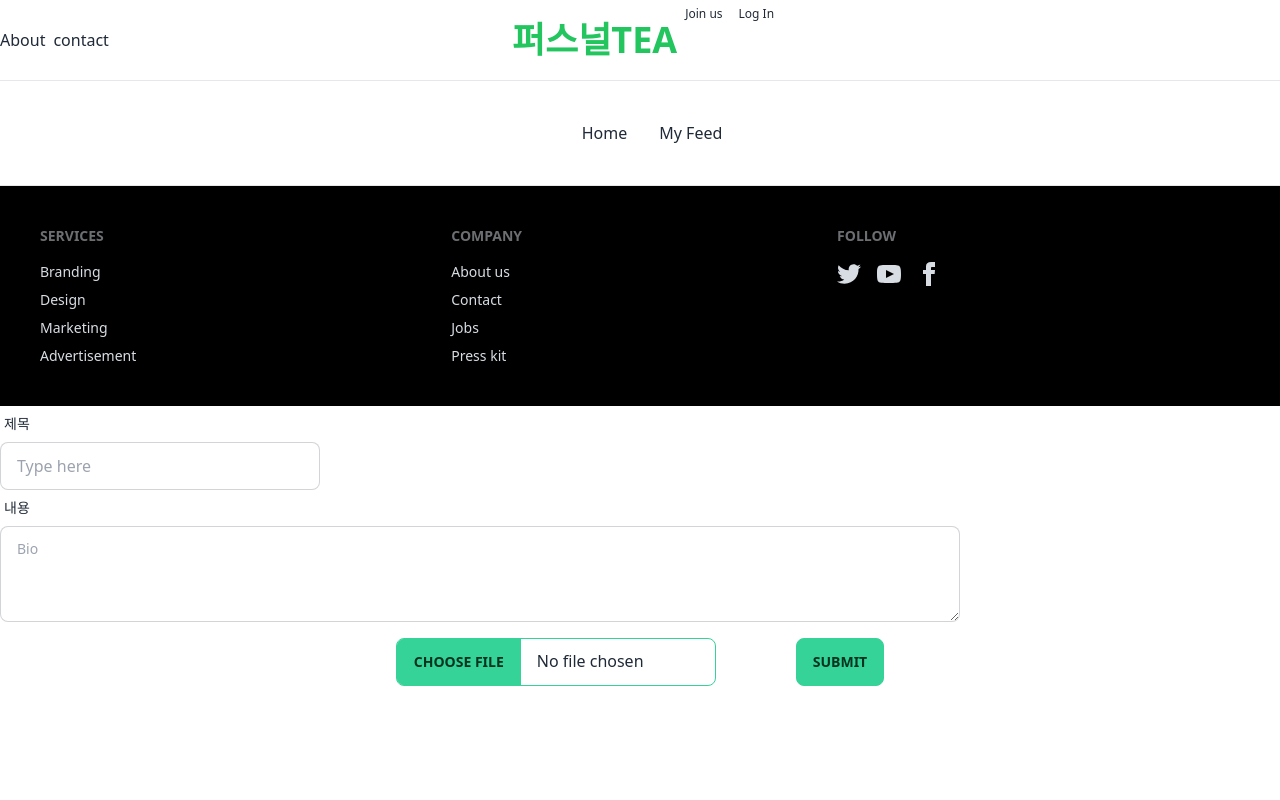
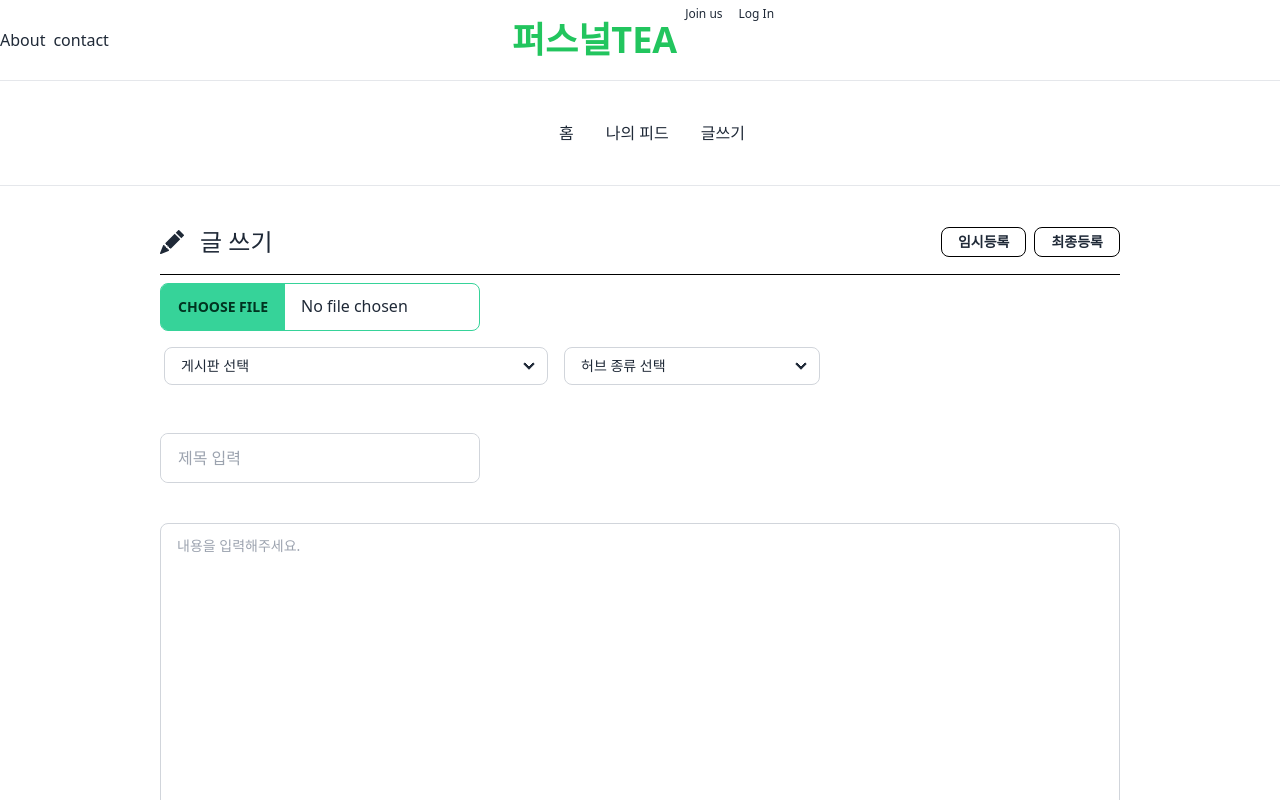
Before and after one commit to sw-hackathon-team-41/client, a React (Create React App) app: page /textForm in a window 1280 px wide. Shown: the top 800 px of the page. Built offline with nearby package versions, Linux system fonts and the light colour scheme.

Commit message:
글쓰기 페이지

```diff
--- a/package.json
+++ b/package.json
@@ -13,6 +13,7 @@
     "classnames": "^2.3.2",
     "react": "^18.2.0",
     "react-dom": "^18.2.0",
+    "react-icon": "^1.0.0",
     "react-icons": "^4.10.1",
     "react-router-dom": "^6.14.0",
     "react-scripts": "5.0.1",
--- a/src/App.js
+++ b/src/App.js
@@ -5,7 +5,7 @@ import Home from "./containers/home";
 import MyFeed from "./containers/myFeed";
 import { BrowserRouter as Router, Routes, Route } from 'react-router-dom'
 
-import TextForm from "./components/textForm";
+import TextForm from "./containers/textForm";
 
 function App() {
   return (
@@ -15,11 +15,11 @@ function App() {
         <Routes>
           <Route path='/' Component={Home}></Route>
           <Route path='/myfeed' Component={MyFeed} />
+          <Route path='/textForm' Component={TextForm} />
         </Routes>
       </Router>
       {/* <Home /> */}
       <Footer />
-      <TextForm />
     </div>
     );
   }
--- a/src/components/textForm.jsx
+++ /dev/null
@@ -1,77 +0,0 @@
-import React, { useState } from "react";
-
-export default function TextForm() {
-    const [title, setTitle] = useState("");
-    const [content, setContent] = useState("");
-
-    const handleTitleChange = (event) => {
-        setTitle(event.target.value);
-    };
-
-    const handleContentChange = (event) => {
-        setContent(event.target.value);
-    };
-
-    const handleSubmit = () => {
-        const data = {
-            userId: 1,
-            title: title,
-            content: content,
-        };
-
-        fetch("http://52.78.155.175/article", {
-            method: "POST",
-            headers: {
-                "Content-Type": "application/json",
-            },
-            body: JSON.stringify(data),
-        })
-            .then((response) => response.json())
-            .then((responseData) => {
-                console.log("Data sent successfully:", responseData);
-            })
-            .catch((error) => {
-                console.error("Error sending data:", error);
-            });
-    };
-
-    return (
-        <>
-            <div className="form-control w-full max-w-xs">
-                <label className="label">
-                    <span className="label-text">제목</span>
-                </label>
-                <input
-                    type="text"
-                    placeholder="Type here"
-                    className="input input-bordered w-full max-w-xs"
-                    value={title}
-                    onChange={handleTitleChange}
-                />
-            </div>
-
-            <div className="form-control">
-                <label className="label">
-                    <span className="label-text">내용</span>
-                </label>
-                <textarea
-                    className="textarea textarea-bordered h-24 w-3/4 mb-4"
-                    placeholder="Bio"
-                    value={content}
-                    onChange={handleContentChange}
-                ></textarea>
-            </div>
-
-            <div className="flex justify-center">
-                <input
-                    type="file"
-                    className="mr-20 file-input file-input-bordered file-input-success w-full max-w-xs"
-                />
-
-                <button className="btn btn-success" onClick={handleSubmit}>SubMit</button>
-
-            </div>
-
-        </>
-    );
-}
--- a/src/containers/navBar.jsx
+++ b/src/containers/navBar.jsx
@@ -8,10 +8,10 @@ import {
 export default function NavBar() {
   return (
     <>
-        <div className="flex flex-col w-full">
+        <div className="flex flex-col w-full bg-white">
 
             <div className="flex flex-row">
-                <div className="basis-2/5    flex items-center">
+                <div className="basis-2/5 flex items-center">
                     <div className='mr-2'>About</div>
                     <div className=''>contact</div>
                 </div>
@@ -27,16 +27,17 @@ export default function NavBar() {
 
             </div>
         </div>
-        <hr />
-        <div className="flex flex-row basis-2 justify-center h-20 my-3 card rounded-box place-items-center">
+        <hr className='bg-white'/>
+        <div className="flex flex-row basis-2 justify-center h-20 my-3 card rounded-box place-items-center bg-white">
             <NavMenu>
-                <NavLink to='/' activestyle="true" activeClassName='active'>Home</NavLink>
-                <NavLink to='/myfeed' actiestyle="false">My Feed</NavLink>
+                <NavLink to='/' activestyle="true" activeClassName='active'>홈</NavLink>
+                <NavLink to='/myfeed' actiestyle="false">나의 피드</NavLink>
+                <NavLink to='/textForm' actiestyle="false">글쓰기</NavLink>
             </NavMenu>
             {/* <button className="btn btn-active" title="Home">Home</button>
             <button className="btn btn-active" title="My Feed">My Feed</button> */}
         </div>
-        <hr />
+        <hr className='bg-white'/>
 
 
     </>
--- /dev/null
+++ b/src/containers/textForm.jsx
@@ -0,0 +1,111 @@
+import React, { useState } from "react";
+import { BsPencilFill } from "react-icons/bs"
+
+export default function TextForm() {
+    const [title, setTitle] = useState("");
+    const [content, setContent] = useState("");
+
+    const handleTitleChange = (event) => {
+        setTitle(event.target.value);
+    };
+
+    const handleContentChange = (event) => {
+        setContent(event.target.value);
+    };
+
+    const handleSubmit = () => {
+        const data = {
+            userId: 1, //유저 아이디 번호
+            title: title,
+            content: content,
+        };
+
+        fetch("http://52.78.155.175/article", {
+            method: "POST",
+            headers: {
+                "Content-Type": "application/json",
+            },
+            body: JSON.stringify(data),
+        })
+            .then((response) => response.json())
+            .then((responseData) => {
+                console.log("Data sent successfully:", responseData);
+            })
+            .catch((error) => {
+                console.error("Error sending data:", error);
+            });
+    };
+
+    return (
+        <>
+            <div className="mb-10 mx-40">
+                <div className="text-2xl mt-10 flex items-center">
+                    <span className="mr-4"><BsPencilFill /></span>글 쓰기
+                    <button onClick={handleSubmit} className="ml-auto px-4 py-1 text-sm font-semibold rounded-lg border border-black hover:text-white hover:bg-black hover:border-transparent">
+                        임시등록</button>
+                    <button className="ml-2 px-4 py-1 text-sm font-semibold rounded-lg border border-black hover:text-white hover:bg-black hover:border-transparent">
+                        최종등록</button>
+                </div>
+
+                <hr className="border-black mt-4" />
+
+
+                <input type="file" className="my-2 mr-20 file-input file-input-bordered file-input-success w-full max-w-xs"/>
+
+
+                <ul className="menu menu-horizontal px-1 flex">
+                    <li>
+                        <details className="w-96 border border-gray-300 rounded-lg mr-4">
+                            <summary>
+                                게시판 선택
+                            </summary>
+                            <ul className="p-2 bg-base-100">
+                                <li><a>Link 1</a></li>
+                                <li><a>Link 2</a></li>
+                            </ul>
+                        </details>
+                    </li>
+                    <li>
+                    <details className="w-64 border border-gray-300 rounded-lg">
+                            <summary>
+                                허브 종류 선택
+                            </summary>
+                            <ul className="p-2 bg-base-100">
+                                <li><a>Link 1</a></li>
+                                <li><a>Link 2</a></li>
+                            </ul>
+                        </details>
+                    </li>
+                </ul>
+
+
+
+
+
+                <div className="form-control w-full max-w-xs mt-10 border border-gray-300 rounded-lg">
+                    <input
+                        type="text"
+                        placeholder="제목 입력"
+                        className="input "
+                        value={title}
+                        onChange={handleTitleChange}
+                    />
+                </div>
+
+                <div className="form-control mt-10">
+                    <textarea
+                        className="textarea h-96 w-full mb-4 border border-gray-300 rounded-lg"
+                        placeholder="내용을 입력해주세요."
+                        value={content}
+                        onChange={handleContentChange}
+                    ></textarea>
+                </div>
+
+                <div className="flex justify-center mt-5">
+
+                </div>
+            </div>
+
+        </>
+    );
+}
```
Also changed, not shown: 1 other file (tests, documents, lock files or other folders).
